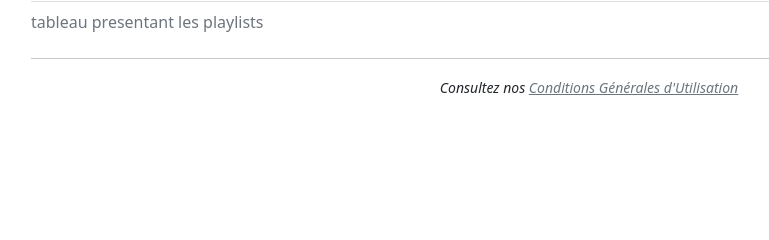
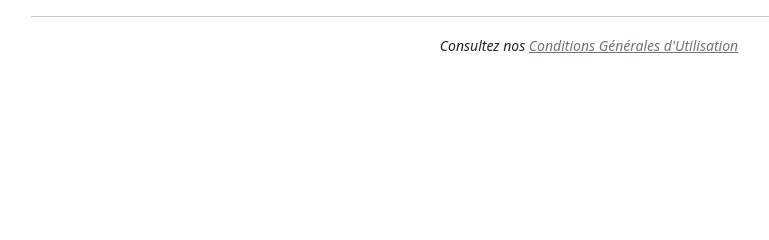
Before and after one commit to Naama390/mediatekformation, a Symfony app: template templates/pages/playlists.html.twig in a window 1280 px wide. Shown: the part 329-569 px from the top of the page, without its empty margins (51-820 px from the left). Run offline with Twig, Linux system fonts and the light colour scheme; the template is opened without the code that fills it, so the values that code supplies are empty; some libraries are stand-ins or nearby versions.

Commit message:
Test deploiement11

```diff
--- a/templates/pages/playlists.html.twig
+++ b/templates/pages/playlists.html.twig
@@ -1,7 +1,6 @@
 {% extends "basefront.html.twig" %}
 {% block body %}
     <table class="table table-striped">
-        <caption>tableau presentant les playlists</caption>
         <thead>
             <tr>
                 <th class="text-left align-top" scope="col">
```
